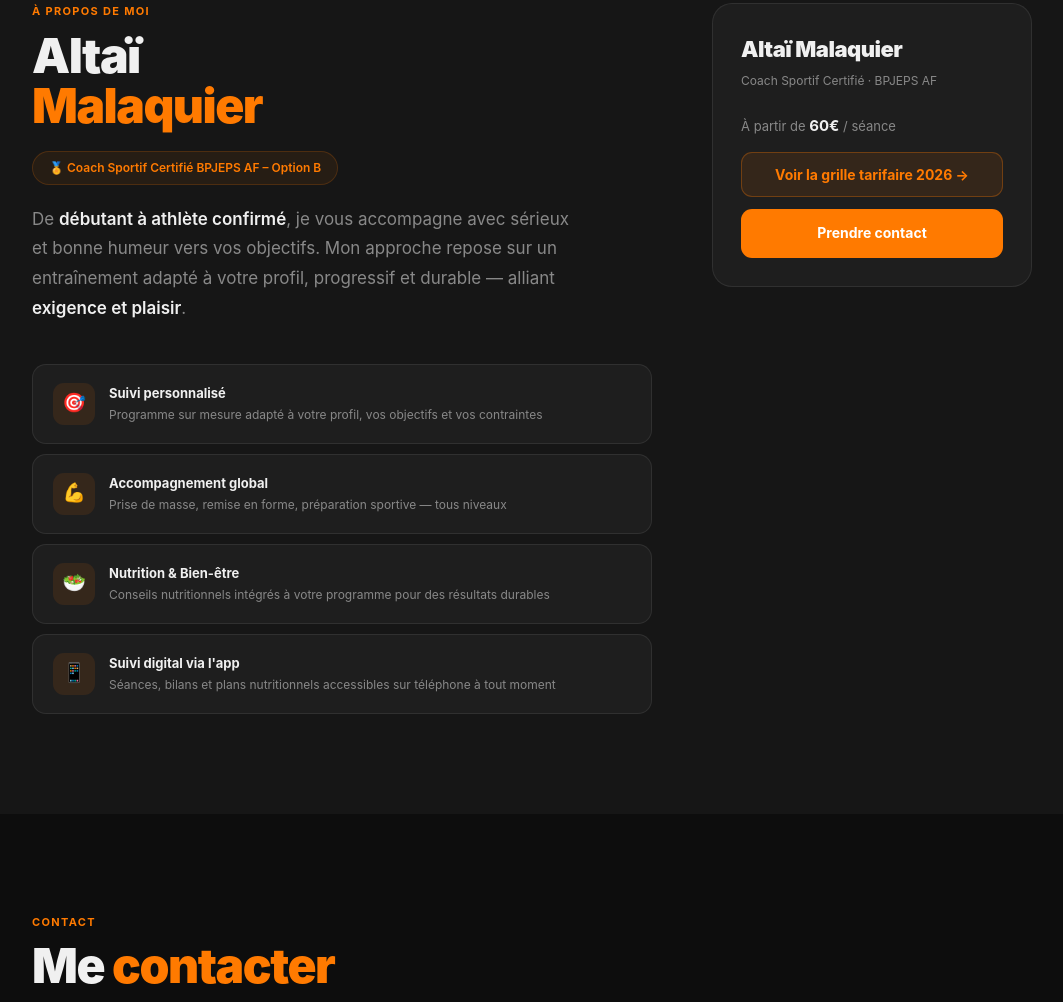
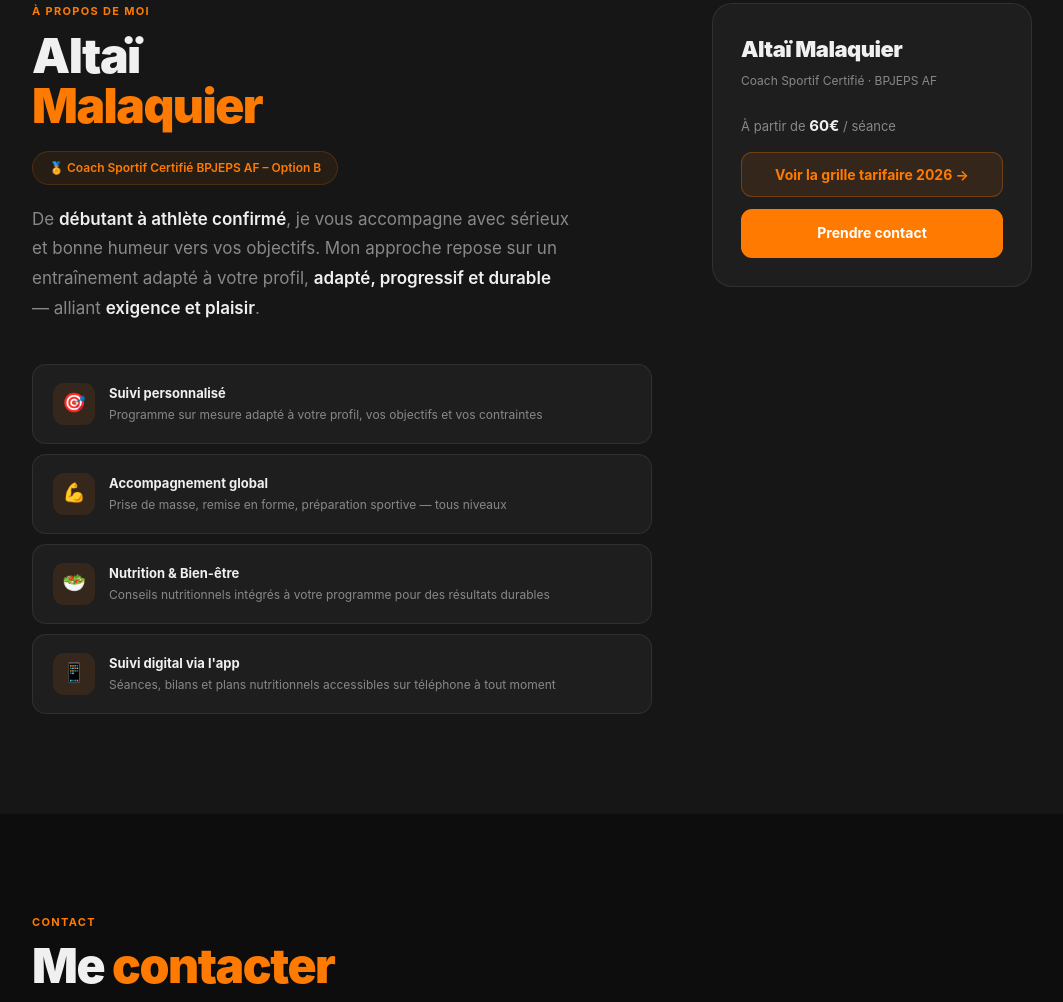
Before and after one commit to Pvsteque/atlas-coach, a website: page public/landing.html in a window 1280 px wide. Shown: the part 897-1899 px from the top of the page, without its empty margins (108-1171 px from the left). Drawn offline with Linux system fonts and the light colour scheme.

Commit message:
style(moi): add adapté progressif et durable as highlight

```diff
--- a/public/landing.html
+++ b/public/landing.html
@@ -521,7 +521,7 @@ footer{
         <div class="section-label">À propos de moi</div>
         <h2 class="section-title">Altaï<br><em>Malaquier</em></h2>
         <div class="moi-certif">🏅 Coach Sportif Certifié BPJEPS AF – Option B</div>
-        <p class="moi-bio">De <span class="hi">débutant à athlète confirmé</span>, je vous accompagne avec sérieux et bonne humeur vers vos objectifs. Mon approche repose sur un entraînement adapté à votre profil, progressif et durable — alliant <span class="hi">exigence et plaisir</span>.</p>
+        <p class="moi-bio">De <span class="hi">débutant à athlète confirmé</span>, je vous accompagne avec sérieux et bonne humeur vers vos objectifs. Mon approche repose sur un entraînement adapté à votre profil, <span class="hi">adapté, progressif et durable</span> — alliant <span class="hi">exigence et plaisir</span>.</p>
         <div class="services">
           <div class="service-item">
             <div class="svc-icon">🎯</div>
```
